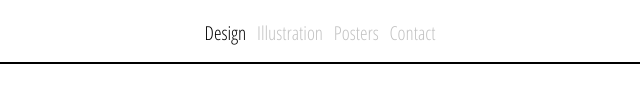
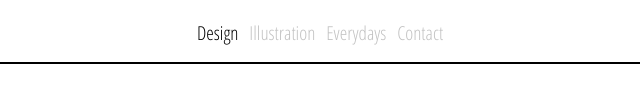
Before and after one commit to ksheedy/portfolio-site, a plain HTML site: page index.html in a window 1280 px wide. Shown: the part 579-682 px from the top of the page, 320-960 px from the left. Drawn offline with Linux system fonts and the light colour scheme.

Commit message:
Changed the nav elements.

```diff
--- a/index.html
+++ b/index.html
@@ -19,7 +19,7 @@
       <ul class="list-group push-1-2">
         <li><a class="island-1-8 current" href="#">Design</a></li>
         <li><a class="island-1-8" href="#">Illustration</a></li>
-        <li><a class="island-1-8" href="#">Posters</a></li>
+        <li><a class="island-1-8" href="#">Everydays</a></li>
         <li><a class="island-1-8" href="#">Contact</a></li>
       </ul>
       <hr class="push-1-4">
```
